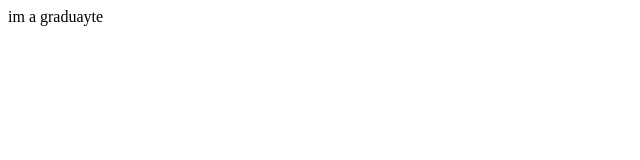
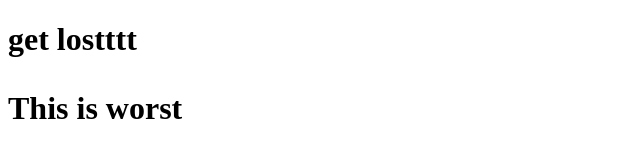
Before and after one commit to ardra-2805/ardra-2805.github.io, a plain HTML site: page index.html in a window 1280 px wide. Shown: the whole page, without its empty margins (0-640 px from the left). Drawn offline with Linux system fonts and the light colour scheme.

Commit message:
Update index.html

```diff
--- a/index.html
+++ b/index.html
@@ -1,8 +1,12 @@
+<!DOCTYPE html>
 <html>
-  <head>
-    <title>hiiii ardra wats up!!!!!!!!!!!</title>
-  </head>
-    <body>
-      <p>im a graduayte</p>
-      </body>
-    </html>
+<head>
+<title>hiiii ardra</title>
+</head>
+<body>
+
+<h1>get lostttt</<h1>
+<p>This is worst </p>
+
+</body>
+</html>
```
